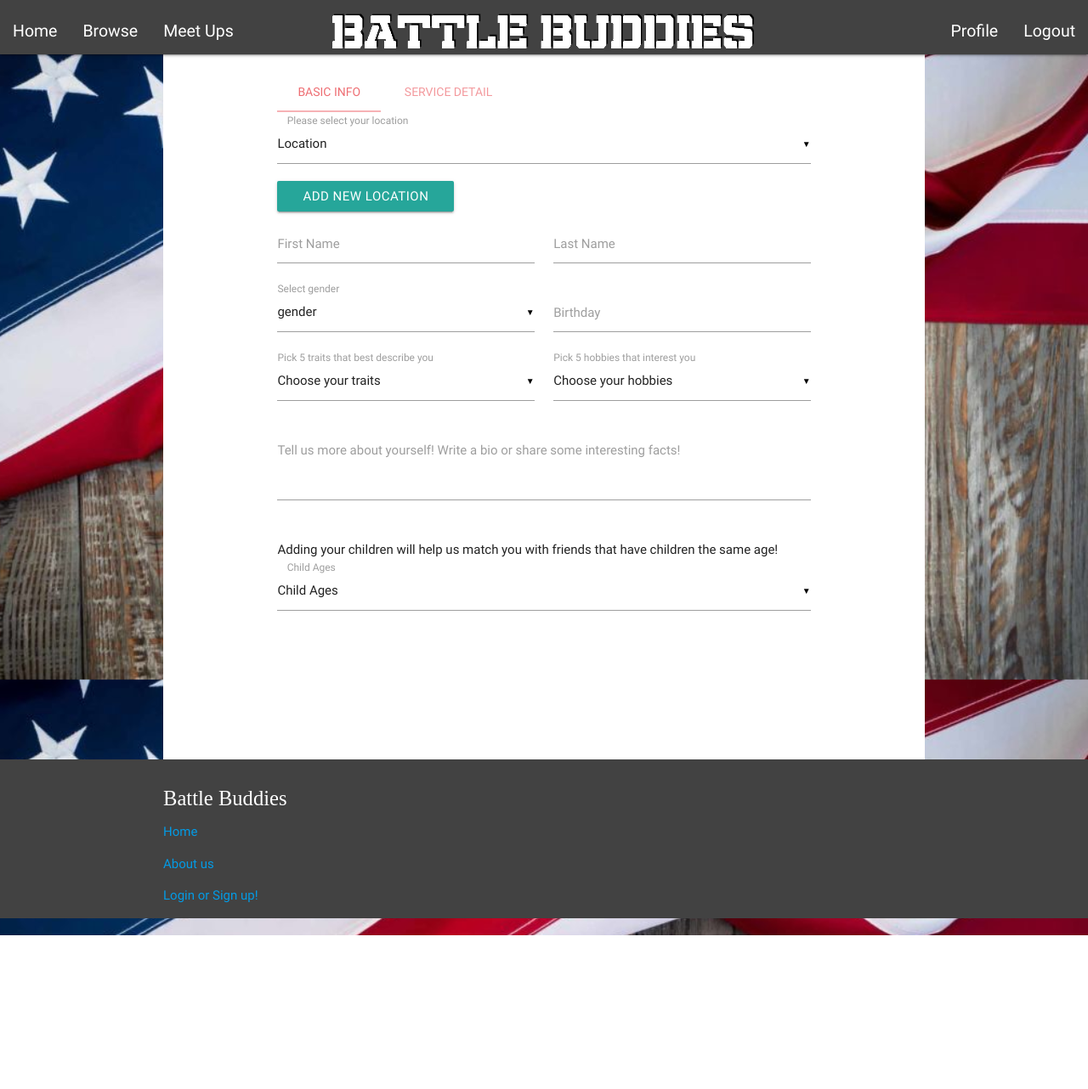
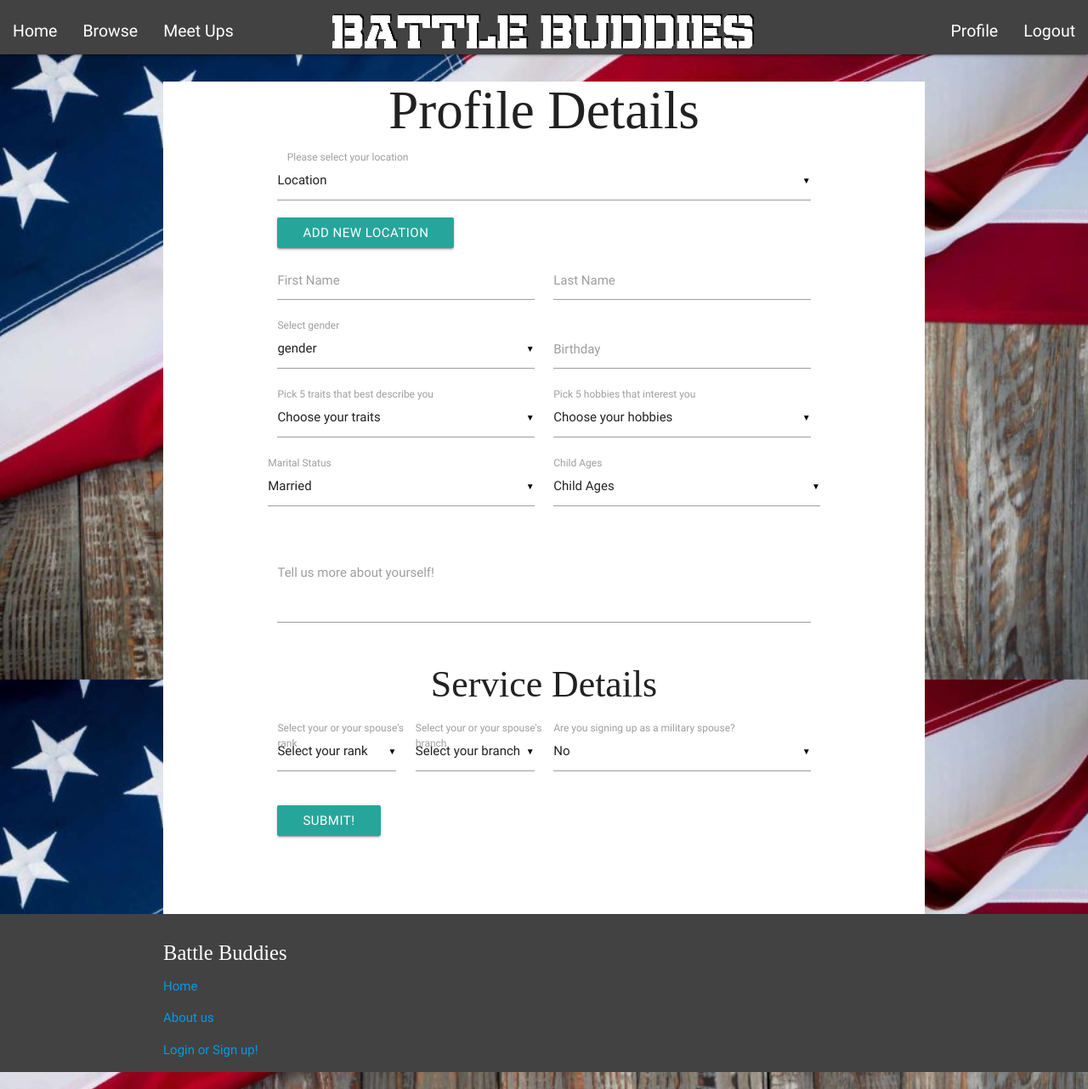
Before and after one commit to battle-buddies/battle-buddies, a Spring Boot app: page /users/userdetails in a window 1280 px wide. Shown: the whole page at 85% size. Before the commit the page ends 1101 px from the top, so only its background shows below. Run offline with Spring Boot 4, Linux system fonts and the light colour scheme; the visitor is signed in with stand-in values (Sample User, id 1); data that the repository does not hold is empty; some of the project's set-up classes (security, data sources, template engines, error pages and the like) are left out, and stand-ins take their place; database files in the repository are not loaded; some libraries are stand-ins or nearby versions.

Commit message:
finished user details page

```diff
--- a/src/main/resources/templates/users/user-details-edit.html
+++ b/src/main/resources/templates/users/user-details-edit.html
@@ -23,9 +23,7 @@
            height: 980px;
        }
 
-        /*.form1{*/
-        /*    padding-top: 20px;*/
-        /*}*/
+
         .heading{
             text-align: center;
             font-family: 'monsterrat';
--- a/src/main/resources/templates/users/userdetails.html
+++ b/src/main/resources/templates/users/userdetails.html
@@ -21,12 +21,15 @@
     }
     #everything{
         background-color: white;
-        height: 830px;
+        height: 980px;
     }
 
-    .form1{
-        padding-top: 20px;
+    .heading{
+        text-align: center;
+        font-family: 'monsterrat';
     }
+
+
 
 </style>
 </head>
@@ -34,7 +37,7 @@
 <th:block th:replace="fragments/nav-bar :: main-nav"/>
 
 <div id="everything" class="container">
-
+    <h1 class="heading">Profile Details</h1>
     <!--    MODAL FOR LOCATIONS * HAS TO GO ABOVE EVERYTHING ELSE OR IT WILL MESS UP* -->
     <div id="modal1" class="modal">
         <div class="modal-content">
@@ -76,10 +79,7 @@
     <!--        MODAL END-->
 
 <div class="container form1">
-    <ul id="tabs-swipe-demo" class="tabs">
-        <li class="tab col s3"><a href="#Basic-info">Basic Info</a></li>
-        <li class="tab col s3"><a href="#Service-details">Service Detail</a></li>
-    </ul>
+    <!--LOCATION START-->
     <form th:action="@{'/users/userdetails'}" th:method="post" th:object="${profile}" enctype="multipart/form-data">
         <div id="Basic-info" class="col s12">
             <div class="input-field col s3">
@@ -94,6 +94,7 @@
                 <label>Please select your location</label>
                 <button data-target="modal1" class="btn modal-trigger">Add New Location</button>
             </div>
+<!--            FIRST AND LAST NAME-->
             <div class="row">
                 <div class="input-field col s6">
                     <input id="firstName" type="text" class="validate" th:field="*{firstName}" required="required">
@@ -112,7 +113,6 @@
                     </select>
                     <label>Select gender</label>
                 </div>
-                <!--                        gender pick end-->
 
                 <!--                        DOB start-->
 
@@ -120,8 +120,6 @@
                     <input id="test" th:field="*{birthDate}" required="required" type="date" class="datepicker">
                     <label for="test">Birthday</label>
                 </div>
-
-                <!--                        DOB end-->
 
                 <!--                        pick hobbies and traits-->
                 <div class="input-field col s6">
@@ -146,23 +144,22 @@
                     </select>
                     <label>Pick 5 hobbies that interest you</label>
                 </div>
+<!--Marital status start-->
 
-                <!--                bio start-->
-                <div class="input-field col s12">
-                    <textarea id="bio" class="materialize-textarea" data-length="2000" th:field="*{bio}"
-                              required="required"></textarea>
-                    <label for="bio">Tell us more about yourself! Write a bio or share some interesting
-                        facts!</label>
+            <div class="row">
+
+
+                <div class="input-field col s6">
+                    <select th:field="*{married}" required="required">
+                        <option value="0" disabled selected>Marital Status</option>
+                        <option value="1" name="single">Single</option>
+                        <option value="0" name="married">Married</option>
+                    </select>
+                    <label>Marital Status</label>
                 </div>
 
-                <!--                bio end-->
 
-                <!--                        end hobbies and traits-->
-            </div>
-
-            <!--            children start -->
-            <p>Adding your children will help us match you with friends that have children the same age! </p>
-
+<!--children start-->
 
                 <div class="input-field col s6">
                     <select multiple th:field="*{children}" required="required">
@@ -176,15 +173,20 @@
                     <label>Child Ages</label>
                 </div>
 
-
             </div>
 
-        <!--        end children-->
+<!--                bio start-->
+                <div class="input-field col s12">
+                    <textarea id="bio" class="materialize-textarea" data-length="2000" th:field="*{bio}"
+                              required="required"></textarea>
+                    <label for="bio">Tell us more about yourself!</label>
+                </div>
+            </div>
+        </div>
 
-        <!--        start of second tab-->
-        <div id="Service-details" class="col s12">
+<!--service details start-->
             <div class="row">
-
+                <h3 class="heading">Service Details</h3>
                 <!--                rank start-->
 
                 <div class="input-field col s3">
@@ -194,7 +196,7 @@
                             <option th:name="rank" th:value="${rank.id}"><span th:text="${rank.rank}"></span></option>
                         </th:block>
                     </select>
-                    <label>Please select your or your spouse's rank</label>
+                    <label>Select your or your spouse's rank</label>
                 </div>
                 <!--                rank end-->
 
@@ -209,7 +211,7 @@
 
                         </th:block>
                     </select>
-                    <label>Please select your or your spouse's branch</label>
+                    <label>Select your or your spouse's branch</label>
                 </div>
                 <!--                branch end-->
 
@@ -223,67 +225,24 @@
                     </select>
                     <label>Are you signing up as a military spouse?</label>
                 </div>
-                <!--                mill spouse end-->
-
-                <!--                marital status-->
-                <div class="row">
-                    <div class="input-field col s6">
-                        <select th:field="*{married}" required="required">
-                            <option value="0" disabled selected>Marital Status</option>
-                            <option value="1" name="single">Single</option>
-                            <option value="0" name="married">Married</option>
-                        </select>
-                        <label>Marital Status</label>
-                    </div>
-                </div>
-                <!--                marital status-->
-                <!--                location-->
-<!--                <div class="input-field col s3">-->
-<!--                    <select th:field="*{location}" required="required">-->
-<!--                        <option value="0" disabled selected>Location</option>-->
-<!--                        <th:block th:each="location: ${locations}">-->
-<!--                            <option th:name="branch" th:value="${location.id}"><span-->
-<!--                                    th:text="${location.location}"></span>-->
-<!--                            </option>-->
-
-<!--                        </th:block>-->
-<!--                    </select>-->
-<!--                    <label>Please select your location</label>-->
-<!--                    <button data-target="modal1" class="btn modal-trigger">Add Location</button>-->
-<!--                </div>-->
-
-                <!--                BUTTON FOR MODAL -->
-
-
-                <!--            BUTTON FOR MODAL END-->
-
-                <!--                location end-->
-
-                <!--                file upload-->
-
 
 
             </div>
-            <div class="input-field col s6">
-                <th:block th:each="photoUrl: ${photoUrls}">
-                    <input id = "photUrl" type="hidden" th:name="photoUrl" th:field="*{url}"></span></input>
-                </th:block>
-                <label>Photo Upload</label>
-            </div>
-            <!--           row end-->
-            <button class="waves-effect waves-light btn">Submit!</button>
-        </div>
+<!--            <div class="input-field col s6">-->
+<!--                <th:block th:each="photoUrl: ${photoUrls}">-->
+<!--                    <input id = "photUrl" type="hidden" th:name="photoUrl" th:field="*{url}"></span></input>-->
+<!--                </th:block>-->
+<!--                <label>Photo Upload</label>-->
+<!--            </div>-->
+
+            <button type="submit" class="waves-effect waves-light btn">Submit!</button>
     </form>
 </div>
 </div>
+
 <!--    main container end-->
 <script>
-    // $.ajax({
-    //     url: 'https://api.mapbox.com/geocoding/v5/mapbox.places/' + longStr + '.json?access_token=pk.eyJ1IjoiYnJpZGdldG1pbGxzIiwiYSI6ImNqemloYXVlazEzZGQzY3BoeTJ5N2xicmEifQ.c8m3gGOrooUHDV7g_frHMA',
-    //     type: 'GET',
-    //     success: function(){
-    //     }
-    // });
+
     const client = filestack.init('A4exL4KURhqMMOSKMOzKwz');
     var options = {
         maxSize: 10 * 1024 * 1024,
```
Lines whose indentation alone changed are shown as unchanged.
